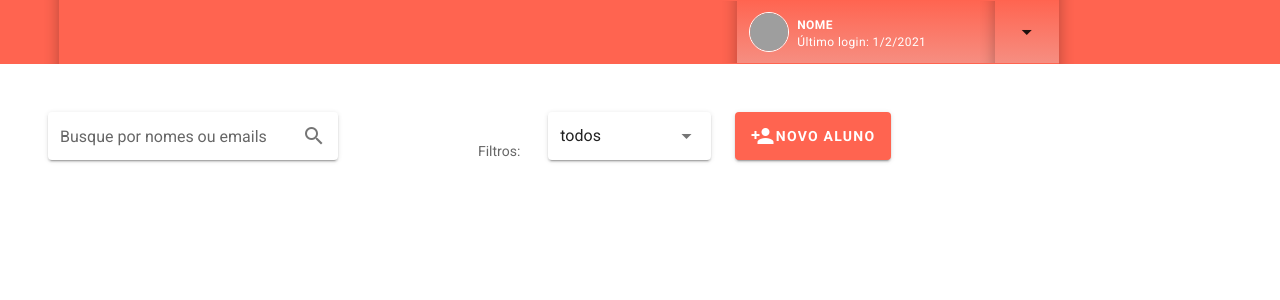
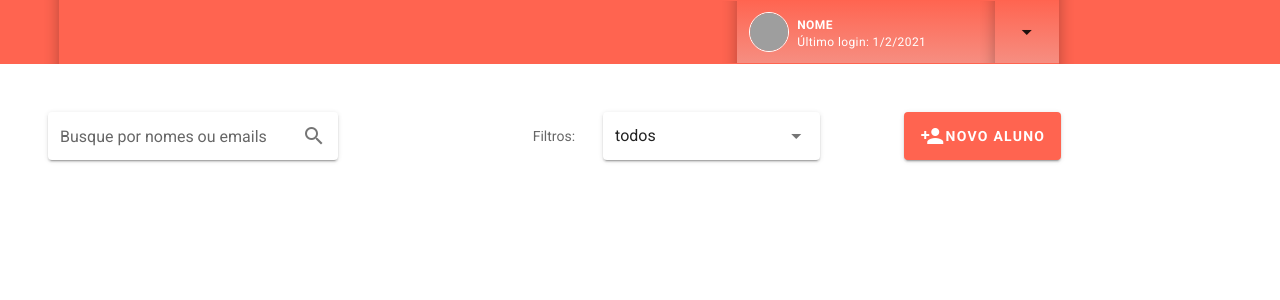
Before and after one commit to silvamateus/silvamateus-users-list, a Vue app: page / in a window 1280 px wide. Shown: the top 300 px of the page. Built offline with nearby package versions, Linux system fonts and the light colour scheme; grey boxes are pictures that could not be loaded.

Commit message:
add search filter

```diff
--- a/src/components/Search.vue
+++ b/src/components/Search.vue
@@ -1,15 +1,19 @@
 <template>
-  <v-row class="justify-start pt-12">
+  <v-row class="justify-start pt-12" style="min-width: 80vw">
     <v-col class="d-flex" lg="3" md="3" sm="8">
       <v-text-field
+        v-model="usersControl"
         @input="searchUsers"
         label="Busque por nomes ou emails"
         append-icon="mdi-magnify"
         solo
       />
     </v-col>
-    <div class="d-flex justify-end">
-      <v-subheader class="align-self-center">Filtros: </v-subheader>
+    <div
+      class="d-flex justify-end"
+      style="max-width: 56.5vw; min-width: 56.5vw"
+    >
+      <v-subheader class="pt-6">Filtros: </v-subheader>
       <v-col lg="4">
         <v-select
           lg="3"
@@ -17,11 +21,12 @@
           :items="filters"
           v-model="searchFilter"
           solo
-          class="size-3rem"
-          style="min-width: 7rem !important;"
+          class="d-flex justify-end"
+          style="min-width: 7rem;"
+          @change="changeSearchFilter"
         ></v-select>
       </v-col>
-      <v-col lg="4" style="max-width: 20vw">
+      <v-col lg="4" class=" d-flex justify-end">
         <v-btn class="size-3rem add-user-btn white--text"
           ><v-icon>mdi-account-plus</v-icon>
           <span @click="showAddUser = !showAddUser" class="font-weight-bold"
@@ -43,10 +48,11 @@ export default {
   data() {
     return {
       searchFilter: "todos",
-      filters: ["todos"],
+      filters: ["todos", "ativos", "inativos"],
       users: [],
       showAddUser: false,
-      search: []
+      search: [],
+      usersControl: ""
     };
   },
   components: { AddUser },
@@ -54,15 +60,53 @@ export default {
     hideModal(e) {
       this.showAddUser = e;
     },
+    searchCriteria(term) {
+      const filter = {
+        todos:
+          this.users &&
+          this.users.filter(
+            user => user.name.includes(term) || user.name.includes(term)
+          ),
+        ativos:
+          this.users &&
+          this.users.filter(
+            user =>
+              (user.name.includes(term) || user.name.includes(term)) &&
+              user.active
+          ),
+        inativos:
+          this.users &&
+          this.users.filter(
+            user =>
+              (user.name.includes(term) || user.name.includes(term)) &&
+              !user.active
+          )
+      };
+      return filter[this.searchFilter];
+    },
+    searchWithoutText() {
+      if (this.searchFilter === "ativos") {
+        this.search = this.users && this.users.filter(user => user.active);
+      } else if (this.searchFilter === "inativos") {
+        this.search = this.users && this.users.filter(user => !user.active);
+      } else {
+        this.search = this.users && this.users.filter(user => user);
+      }
+    },
     searchUsers(e) {
-      this.search =
-        this.users &&
-        this.users.filter(
-          user => user.name.includes(e) || user.email.includes(e)
-        );
-      console.log(this.search);
-      if (e === "")
-        eventBus.$emit("searchUsers", { search: [], searching: false });
+      if (e === "") {
+        this.searchWithoutText();
+      } else {
+        this.search = this.searchCriteria(e);
+      }
+      eventBus.$emit("searchUsers", { search: this.search, searching: true });
+    },
+    changeSearchFilter() {
+      if (this.usersControl === "") {
+        this.searchWithoutText();
+      } else {
+        this.search = this.searchCriteria(this.usersControl);
+      }
       eventBus.$emit("searchUsers", { search: this.search, searching: true });
     }
   },
@@ -81,19 +125,8 @@ export default {
 .position-relative {
   position: relative !important;
 }
-/* Search bar style */
-.search-bar {
-  right: 8px;
-  border: 0 !important;
-  box-shadow: 5px 5px 5px -4px rgba(0, 0, 0, 0.2),
-    0 6px 5px -5px rgba(0, 0, 0, 0.42) !important;
-}
 /* Add User Style */
 .add-user-btn {
   background-color: #ff6450 !important;
 }
-/* Apply margin */
-.margin-right-5rem {
-  margin-right: 75px !important;
-}
 </style>
--- a/src/components/UsersList.vue
+++ b/src/components/UsersList.vue
@@ -1,15 +1,15 @@
 <template>
-  <v-row v-if="this.users.lengh === 0" class="">
+  <v-row v-if="this.users.lengh === 0">
     <v-col>
       <p>Não há usuários cadastrados</p>
     </v-col>
   </v-row>
-  <v-row v-else-if="search.search.length === 0 && search.searching" class="">
+  <v-row v-else-if="search.search.length === 0 && search.searching">
     <v-col>
       <p>Não há usuários com os critérios de busca utilizado</p>
     </v-col>
   </v-row>
-  <v-row class="" style="max-width: 80vw" v-else-if="search.search.length > 0">
+  <v-row style="min-width: 81vw " v-else-if="search.search.length > 0">
     <v-col
       v-for="(user, index) in search.search"
       :key="index"
@@ -20,7 +20,7 @@
       <user-list :user="user" />
     </v-col>
   </v-row>
-  <v-row class="" style="max-width: 80vw" v-else>
+  <v-row class="" style="max-width: 81vw" v-else>
     <v-col v-for="(user, index) in users" :key="index" lg="3" md="4" sm="6">
       <user-list :user="user" />
     </v-col>
```
